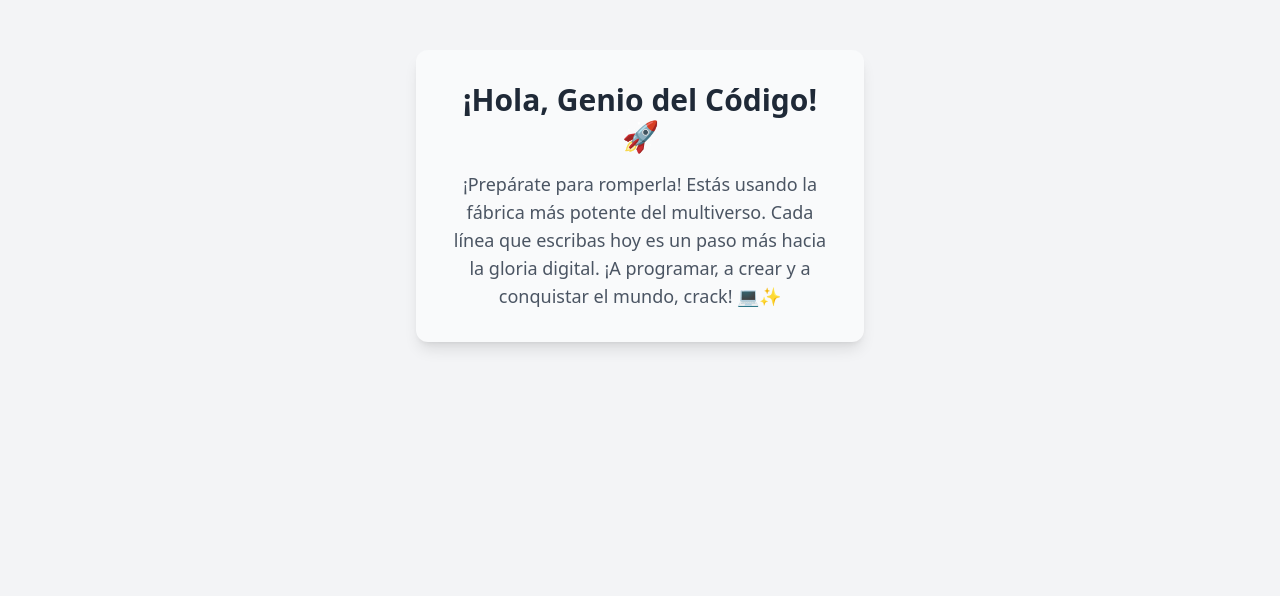
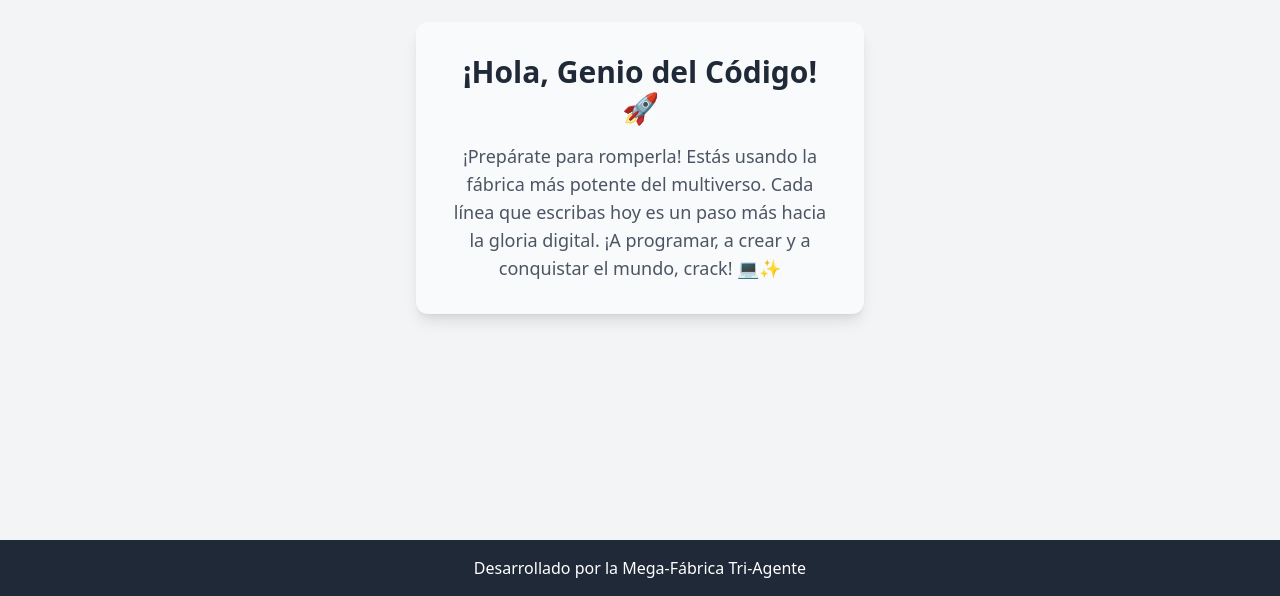
Before and after one commit to saupepui/gemini, an Astro site: page / in a window 1280 px wide. Shown: the part 204-800 px from the top of the page. Built offline with nearby package versions, Linux system fonts and the light colour scheme; Astro itself is replaced by a stand-in of ours.

Commit message:
Auto: Crea un componente en 'src/components/Fo

```diff
--- a/backlog.txt
+++ b/backlog.txt
@@ -1 +1 @@
-Modifica el mensaje de bienvenida de 'src/pages/index.astro'. Haz que el diseño del contenedor <main> tenga un fondo gris muy suave (bg-gray-50) y cambia el texto del párrafo para que sea un saludo muy divertido, entusiasta y motivador para un desarrollador que usa esta fábrica.
+Crea un componente en 'src/components/Footer.astro' con un pie de página sencillo y oscuro (bg-gray-800, text-white) que diga 'Desarrollado por la Mega-Fábrica Tri-Agente'. Luego importa y coloca este componente al final del <body> en 'src/pages/index.astro'.
--- /dev/null
+++ b/src/components/Footer.astro
@@ -0,0 +1,3 @@
+<footer class="bg-gray-800 text-white p-4 text-center mt-auto">
+  <p>Desarrollado por la Mega-Fábrica Tri-Agente</p>
+</footer>
--- a/src/pages/index.astro
+++ b/src/pages/index.astro
@@ -1,4 +1,5 @@
 ---
+import Footer from '../components/Footer.astro';
 ---
 <html lang="es">
 	<head>
@@ -7,14 +8,17 @@
 		<title>Plantilla Base Astro + Tailwind</title>
 		<script is:inline src="https://cdn.tailwindcss.com"></script>
 	</head>
-	<body class="bg-gray-100 min-h-screen flex items-center justify-center">
-		<main class="bg-gray-50 p-8 rounded-xl shadow-lg text-center max-w-md">
+	<body class="bg-gray-100 min-h-screen flex flex-col">
+		<main class="flex-grow flex items-center justify-center">
+			<div class="bg-gray-50 p-8 rounded-xl shadow-lg text-center max-w-md">
 				<h1 class="text-3xl font-bold text-gray-800 mb-4">¡Hola, Genio del Código! 🚀</h1>
 				<p class="text-gray-600 text-lg">
 					¡Prepárate para romperla! Estás usando la fábrica más potente del multiverso.
 					Cada línea que escribas hoy es un paso más hacia la gloria digital.
 					¡A programar, a crear y a conquistar el mundo, crack! 💻✨
 				</p>
+			</div>
 		</main>
+		<Footer />
 	</body>
 </html>
--- a/tareas_completadas.txt
+++ b/tareas_completadas.txt
@@ -17,3 +17,4 @@ Expande masivamente el archivo 'src/data/coches.json' añadiendo los siguientes
 Transforma este proyecto en una plantilla base vacía (Boilerplate) de Astro y Tailwind. Instrucciones: 1) Elimina mediante comandos de terminal los archivos y carpetas específicas del proyecto anterior: 'src/data/coches.json', 'src/components/Simulador.astro' y el directorio entero 'src/pages/coches/'. 2) Edita 'src/pages/index.astro' para que sea una página limpia y genérica. Debe contener un <main> centrado con diseño moderno de Tailwind, un <h1> que diga 'Plantilla Base Astro + Tailwind' y un párrafo que diga 'Proyecto inicializado y listo para nuevas instrucciones del agente autónomo'. Conserva el script de Tailwind 'is:inline' en el <head>. 3) No toques los archivos de configuración (package.json, astro.config.mjs, etc.). Haz git add, git commit --no-gpg-sign con el mensaje 'Refactor: Limpieza total para crear Plantilla Maestra' y git push origin main.
 Modifica el archivo 'src/pages/index.astro' y elimina completamente la etiqueta <head> y todo su contenido para que la página cargue más rápido. Guarda el archivo.
 El archivo 'src/pages/index.astro' fue destruido. Restáuralo. 1) Crea un archivo index.astro válido. 2) Añade la estructura HTML5 con el <head> correcto, incluyendo charset, meta viewport, title 'Plantilla Base Astro + Tailwind' y la etiqueta <script is:inline src="https://cdn.tailwindcss.com"></script>. 3) En el <body>, pon un <main> centrado con diseño moderno Tailwind y un mensaje de bienvenida.
+Modifica el mensaje de bienvenida de 'src/pages/index.astro'. Haz que el diseño del contenedor <main> tenga un fondo gris muy suave (bg-gray-50) y cambia el texto del párrafo para que sea un saludo muy divertido, entusiasta y motivador para un desarrollador que usa esta fábrica.
```
Lines whose indentation alone changed are shown as unchanged.
